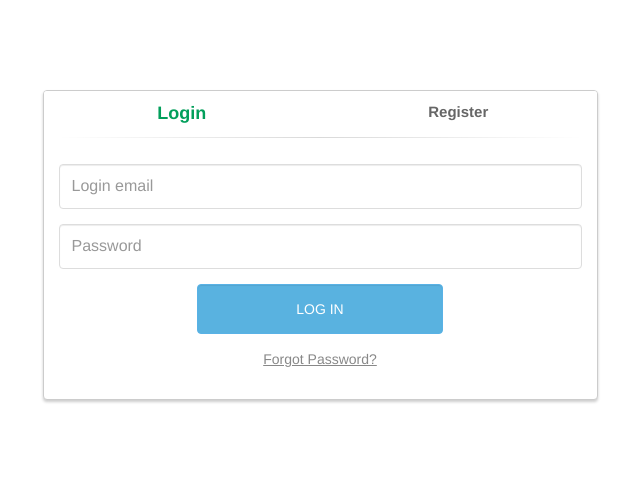
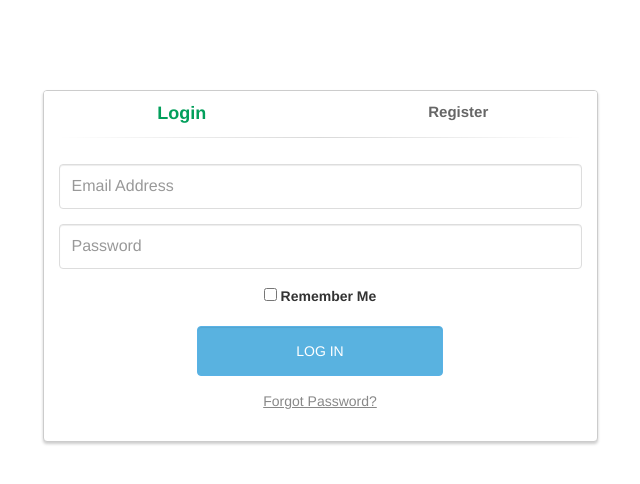
Before and after one commit to Assister2/ChatBook, a PHP site: page /registration.php in a window 1280 px wide. Shown: the top 484 px of the page, without its empty margins (320-960 px from the left). Run offline with PHP 8.4, Linux system fonts and the light colour scheme; some libraries are stand-ins or nearby versions.

Commit message:
Update registration.php

```diff
--- a/registration.php
+++ b/registration.php
@@ -35,11 +35,11 @@
 		} else {
 			array_push($error_array, "Invalid Email format");
 		}
-		if (strlen($first_name) > 25 || strlen($first_name) < 2) {
-			array_push($error_array, "Your first name must be between 2 and 25 characters");
+		if (strlen($first_name) > 20 || strlen($first_name) < 2) {
+			array_push($error_array, "Your first name must be between 2 and 20 characters");
 		}
-		if (strlen($last_name) > 25 || strlen($last_name) < 2) {
-			array_push($error_array, "Your last name must be between 2 and 25 characters");
+		if (strlen($last_name) > 20 || strlen($last_name) < 2) {
+			array_push($error_array, "Your last name must be between 2 and 20 characters");
 		}
 		if ($password != $confirm_password) {
 			array_push($error_array, "Your passwords do not match");
@@ -96,25 +96,32 @@
 						<div class="row">
 							<div class="col-lg-12">
 								<form id="login-form" action="registration.php" method="post" role="form" style="display: block;">
+
 									<div class="form-group">
-										<input type="email" name="login_email" class="form-control" placeholder="Login email" data-toggle="tooltip" data-placement="top" title="Your Login Email" value="<?php
+										<input type="email" name="login_email" id="email" tabindex="1" class="form-control" placeholder="Email Address" value="<?php
 											if(isset($_SESSION['login_email'])) {
 												echo $_SESSION['login_email'];
 											}
 										?>" required>
 									</div>
+
 									<div class="form-group">
-										<input type="password" name="login_password" class="form-control" placeholder="Password" data-toggle="tooltip" data-placement="top" title="Your Password" required>
+										<input type="password" name="login_password" id="password" tabindex="2" class="form-control" placeholder="Password" required>
 										<?php
 											if(in_array("Email or password was incorrect", $error_array)){
 												echo "<span class='text-danger'>Email or password was incorrect</span>";
 											}
 										?>
 									</div>
+
+									<div class="form-group text-center">
+										<input type="checkbox" tabindex="3" class="" name="remember" id="remember">
+										<label for="remember"> Remember Me</label>
+									</div>
 									<div class="form-group">
 										<div class="row">
 											<div class="col-sm-6 col-sm-offset-3">
-												<input type="submit" name="login_button" id="login-submit" class="form-control btn btn-login" value="Log In">
+												<input type="submit" name="login_button" id="login-submit" tabindex="4" class="form-control btn btn-login" value="Log In">
 											</div>
 										</div>
 									</div>
@@ -122,7 +129,7 @@
 										<div class="row">
 											<div class="col-lg-12">
 												<div class="text-center">
-													<a href="#" class="forgot-password" data-toggle="tooltip" data-placement="top" title="This feature is not supported for now">Forgot Password?</a>
+													<a href="recover.php" tabindex="5" class="forgot-password">Forgot Password?</a>
 												</div>
 											</div>
 										</div>
@@ -137,8 +144,8 @@
 											}
 										?>" required>
 										<?php
-											if(in_array("Your first name must be between 2 and 25 characters", $error_array)){
-												echo "<span class='text-danger'>Your first name must be between 2 and 25 characters</span>";
+											if(in_array("Your first name must be between 2 and 20 characters", $error_array)){
+												echo "<span class='text-danger'>Your first name must be between 2 and 20 characters</span>";
 											}
 										?>
 									</div>
@@ -150,8 +157,8 @@
 											}
 										?>" required>
 										<?php
-											if(in_array("Your last name must be between 2 and 25 characters", $error_array)){
-												echo "<span class='text-danger'>Your last name must be between 2 and 25 characters</span>";
+											if(in_array("Your last name must be between 2 and 20 characters", $error_array)){
+												echo "<span class='text-danger'>Your last name must be between 2 and 20 characters</span>";
 											}
 										?>
 									</div>
```
